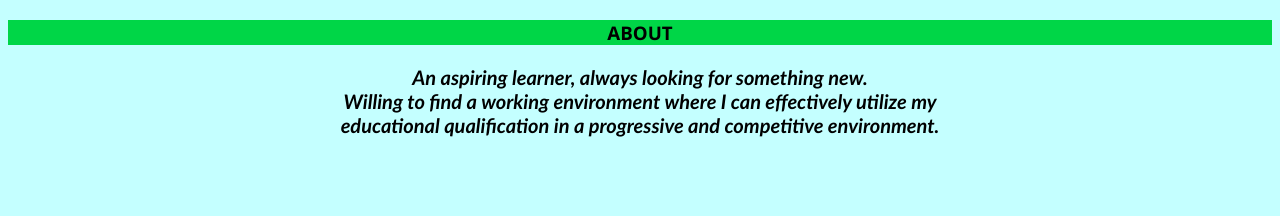
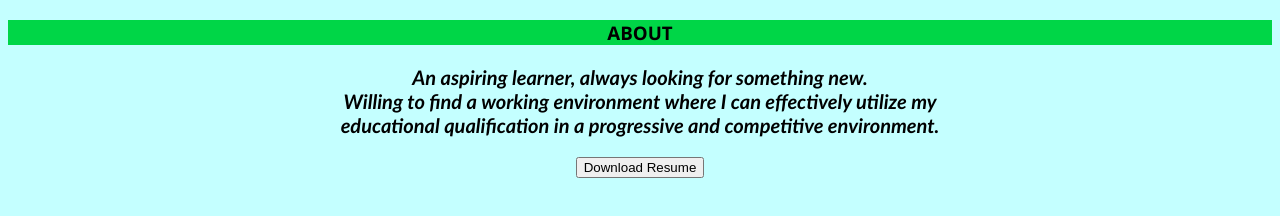
Before and after one commit to Amittras/amittras.github.io, a plain HTML site: page index.html in a window 1280 px wide. Shown: the part 432-648 px from the top of the page. Drawn offline with Linux system fonts and the light colour scheme.

Commit message:
Update index.html

```diff
--- a/index.html
+++ b/index.html
@@ -26,7 +26,11 @@
                 Willing to find a working environment where I can effectively utilize my educational qualification in a progressive and competitive environment.<br></b>
             </p>
         </div>
-
+        <div align="center">
+            <form method="GET" action="./CV.pdf">
+                <input type="submit" value="Download Resume"></input>
+            </form>
+        </div>
 
     </body>
 </html>
```
